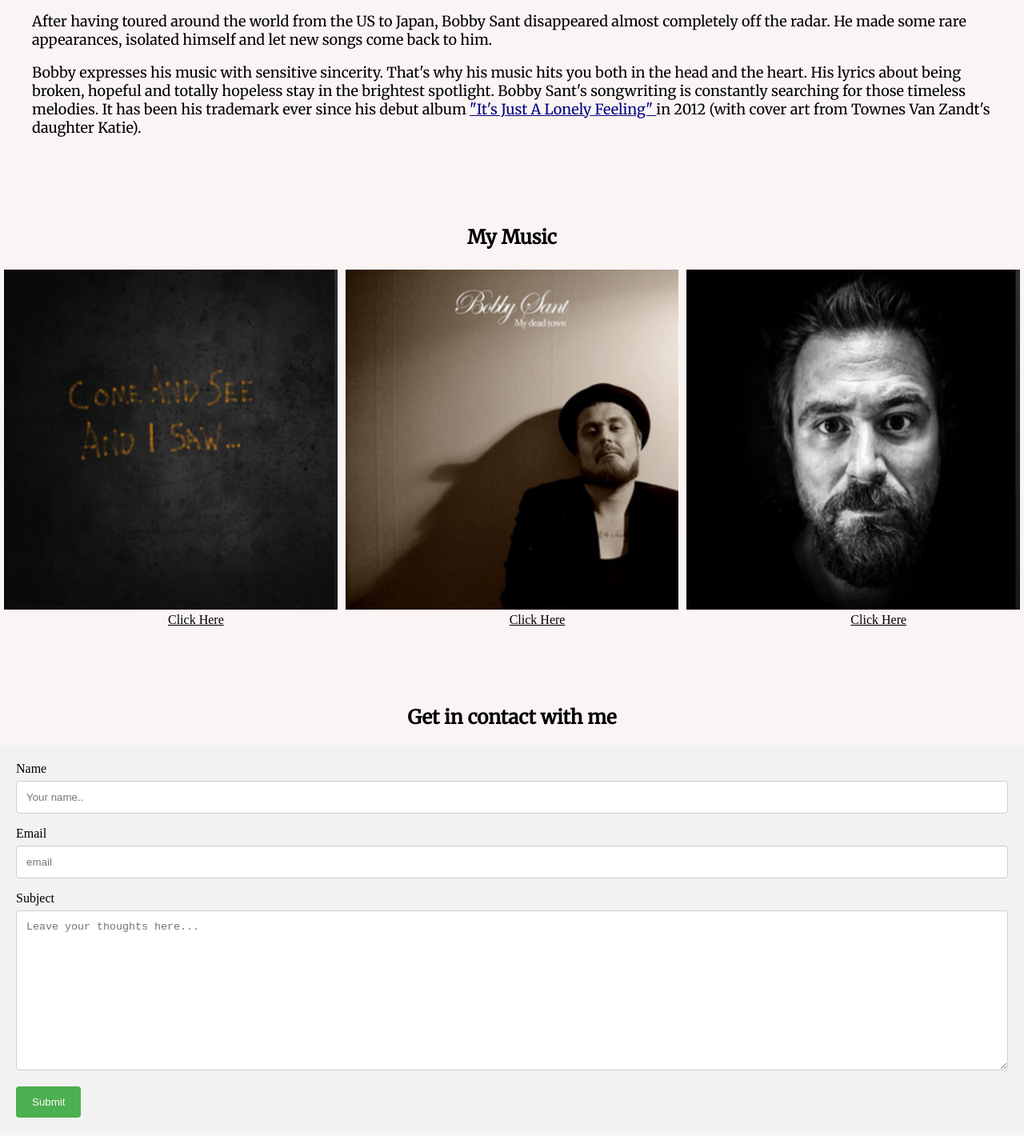
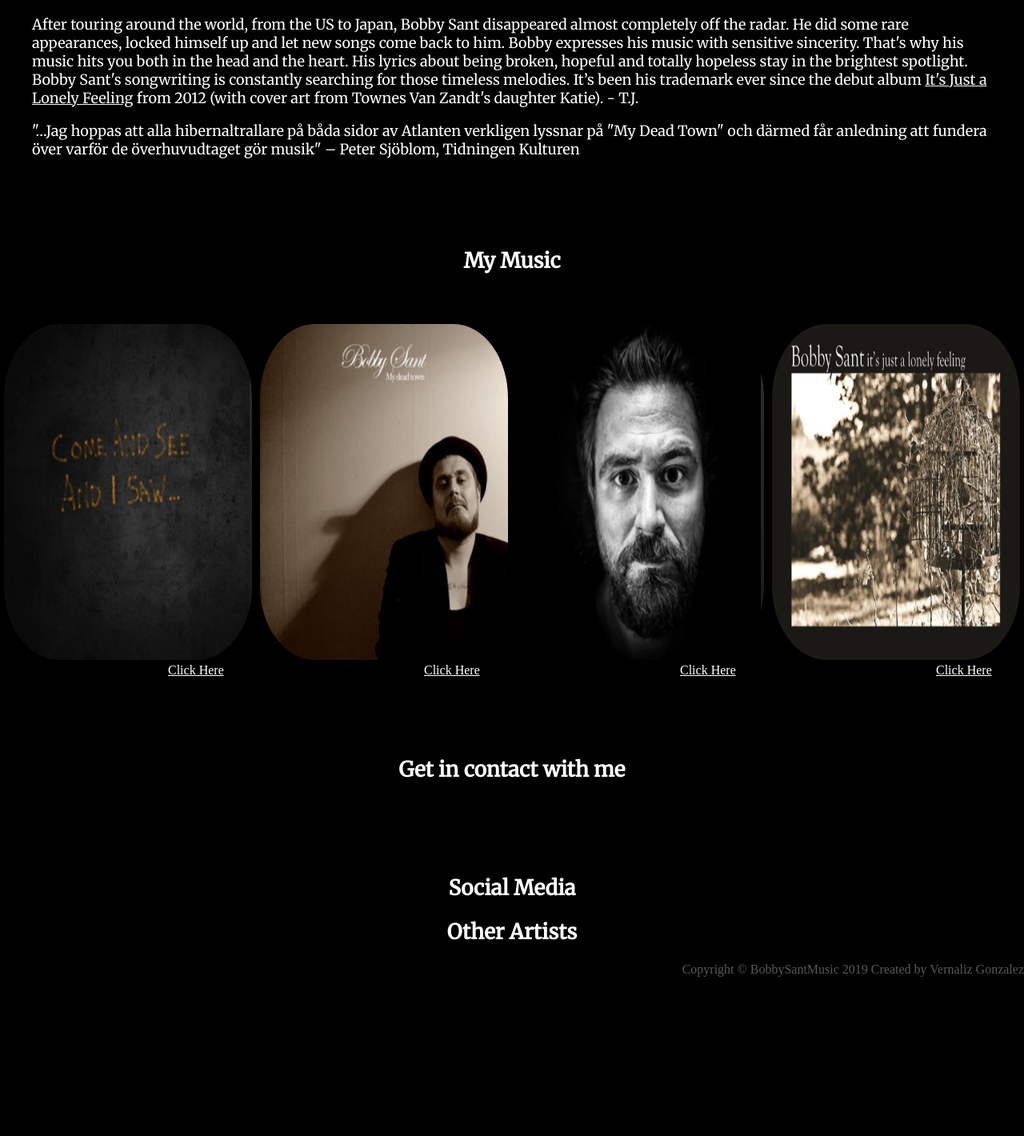
Before and after one commit to verna100/BMusic, a plain HTML site: page home.html in a window 1280 px wide. Shown: the part 836-2256 px from the top of the page at 80% size. After the commit the page ends 2057 px from the top, so only its background shows below. Drawn offline with Linux system fonts and the light colour scheme.

Commit message:
style fixes add footer

```diff
--- a/assets/style.css
+++ b/assets/style.css
@@ -1,6 +1,6 @@
 body{
     margin:auto;
-    background:rgb(250, 244, 244);
+    background: black;
 }
 
 .first {
@@ -17,7 +17,7 @@ body{
 
 .first{
         position: absolute;
-        top: 0;
+        top: 40px;
         left: 0;
         width: 100%;
         /* height: 700px; */
@@ -46,10 +46,22 @@ a{
     padding: 5px;
   }
 
+  footer{
+      color:rgb(88, 88, 88);
+      float:right;
+  }
+
   img.cover{
-      width: 450px;
-      height: 425px;
+        width: 100px;
+        height: 420px;
+        /* background: red; */
+        border-radius: 22%;
+
   }
+  img.cover:hover{
+      opacity: 0.5;
+  }
+
 
   /* Clear floats after image containers */
   .row::after {
@@ -94,10 +106,12 @@ h1{
 h2{
     text-align: center;
     text-decoration: bold;
+    color: white;
+    font-size:26px;
 }
 
 h2,p{
-    color: black;
+    color: white;
     font-family: 'Merriweather', serif;
     /* text-align:center; */
     flex-wrap:flex;
@@ -111,19 +125,8 @@ p{
 }
 
 .link{
-    color:navy;
+    color: whitesmoke;
 }
-
-
-/* header.masthead {
-    text-align: center;
-    color: white;
-    background-image: url("./assets/img/forest.jpg");
-    background-repeat: no-repeat;
-    background-attachment: scroll;
-    background-position: center center;
-    background-size: cover;
-  } */
 
 nav {
 	display: flex;
@@ -145,7 +148,7 @@ section{
     opacity:0.5;
 }
 .songlink{
-    color:black;
+    color:white;
     padding-left:205px;
 }
 
@@ -156,33 +159,6 @@ section{
     }
 } */
 
-/* Style inputs with type="text", select elements and textareas */
-input[type=text], select, textarea {
-    width: 100%; /* Full width */
-    padding: 12px; /* Some padding */
-    border: 1px solid #ccc; /* Gray border */
-    border-radius: 4px; /* Rounded borders */
-    box-sizing: border-box; /* Make sure that padding and width stays in place */
-    margin-top: 6px; /* Add a top margin */
-    margin-bottom: 16px; /* Bottom margin */
-    resize: vertical /* Allow the user to vertically resize the textarea (not horizontally) */
-  }
-
-  /* Style the submit button with a specific background color etc */
-  input[type=submit] {
-    background-color: #4CAF50;
-    color: white;
-    padding: 12px 20px;
-    border: none;
-    border-radius: 4px;
-    cursor: pointer;
-  }
-
-  /* When moving the mouse over the submit button, add a darker green color */
-  input[type=submit]:hover {
-    background-color: #45a049;
-  }
-
   /* Add a background color and some padding around the form */
   .container {
     border-radius: 5px;
--- a/home.html
+++ b/home.html
@@ -12,7 +12,7 @@
     <body>
         <div class>
             <header>
-                <img src="./assets/img/forest.jpg" class ="first">
+                <img src="./assets/img/bobbfb.jpg" class ="first">
                 <nav>
                     <li><a href="#about">About Me</a></li>
                     <li><a href ="./pages/music.html" target ="_blank">Music</a></li>
@@ -24,15 +24,18 @@
 
         <div>
             <h2 id ="about">Who am I?</h2>
-                <p>After having toured around the world from the US to Japan, Bobby Sant disappeared almost
-                    completely off the radar. He made some rare appearances, isolated himself and let new songs
-                    come back to him.
+                <p>After touring around the world, from the US to Japan, Bobby Sant disappeared
+                        almost completely off the radar. He did some rare appearances, locked himself up and
+                        let new songs come back to him. Bobby expresses his music with sensitive sincerity.
+                        That's why his music hits you both in the head and the heart. His lyrics about being
+                        broken, hopeful and totally hopeless stay in the brightest spotlight. Bobby Sant's
+                        songwriting is constantly searching for those timeless melodies. It’s been his
+                        trademark ever since the debut album <a href="https://open.spotify.com/album/3SAaIw77RP0IZqGrIQUH0O" target="_blank" class="link">It's Just a Lonely Feeling</a> from 2012 (with cover
+                        art from Townes Van Zandt's daughter Katie). - T.J.
                 </p>
-                <p>Bobby expresses his music with sensitive sincerity. That's why his music hits you both in
-                    the head and the heart. His lyrics about being broken, hopeful and totally hopeless stay in the
-                    brightest spotlight. Bobby Sant's songwriting is constantly searching for those timeless melodies.
-                    It has been his trademark ever since his debut album <a href="https://open.spotify.com/album/3SAaIw77RP0IZqGrIQUH0O" target="_blank" class="link">"It's Just A Lonely Feeling" </a> in 2012 (with cover
-                    art from Townes Van Zandt's daughter Katie).
+                <p>"…Jag hoppas att alla hibernaltrallare på båda sidor av Atlanten verkligen lyssnar på
+                        "My Dead Town" och därmed får anledning att fundera över varför de
+                        överhuvudtaget gör musik" – Peter Sjöblom, Tidningen Kulturen
 
                 </p>
         </div>
@@ -43,6 +46,9 @@
 
         <div id ="music">
             <h2>My Music</h2>
+            <div></div>
+            <br>
+            <br>
             <div class="row">
                     <div class="column">
                       <img src="./assets/img/comeseesaw.jpg" alt="comeseesaw" style="width:100%" class ="cover" onclick="">
@@ -56,6 +62,10 @@
                       <img src="./assets/img/idala.jpg" alt="idala" style="width:100%" class="cover">
                       <a href="https://open.spotify.com/album/2jTbDWXyos2dv9f9l5aPmO" target = "_blank" class="songlink">Click Here</a>
                     </div>
+                    <div class="column">
+                            <img src="./assets/img/lonelyfeeling.jpg" alt="lonelyfeeling" style="width:100%" class="cover">
+                            <a href="https://open.spotify.com/album/4hk5UkC1yz1BnspmlcbPQF" target = "_blank" class="songlink">Click Here</a>
+                          </div>
                   </div>
         </div>
 
@@ -66,22 +76,7 @@
 
         <div id = "contact">
             <h2>Get in contact with me</h2>
-            <div class="container">
-                    <form action="action_page.php">
 
-                      <label for="fname">Name</label>
-                      <input type="text" id="fname" name="fullname" placeholder="Your name..">
-
-                      <label for="lname">Email</label>
-                      <input type="text" id="email" name="email" placeholder="email">
-
-                      <label for="subject">Subject</label>
-                      <textarea id="subject" name="subject" placeholder="Leave your thoughts here..." style="height:200px"></textarea>
-
-                      <input type="submit" value="Submit">
-
-                    </form>
-                  </div>
         </div>
 
         <br>
@@ -95,7 +90,14 @@
 
         <div id = "artists">
                 <h2>Other Artists</h2>
+        </div>
+
+        <footer>
+            <div>
+                      Copyright &copy BobbySantMusic 2019
+                      Created by Vernaliz Gonzalez
             </div>
+        </footer>
 
 
 
```
Also changed, not shown: index.html (+1 -1 lines), assets/img/IMG_3649.JPG (added), assets/img/lonelyfeeling.jpg (added), 4 other files.
